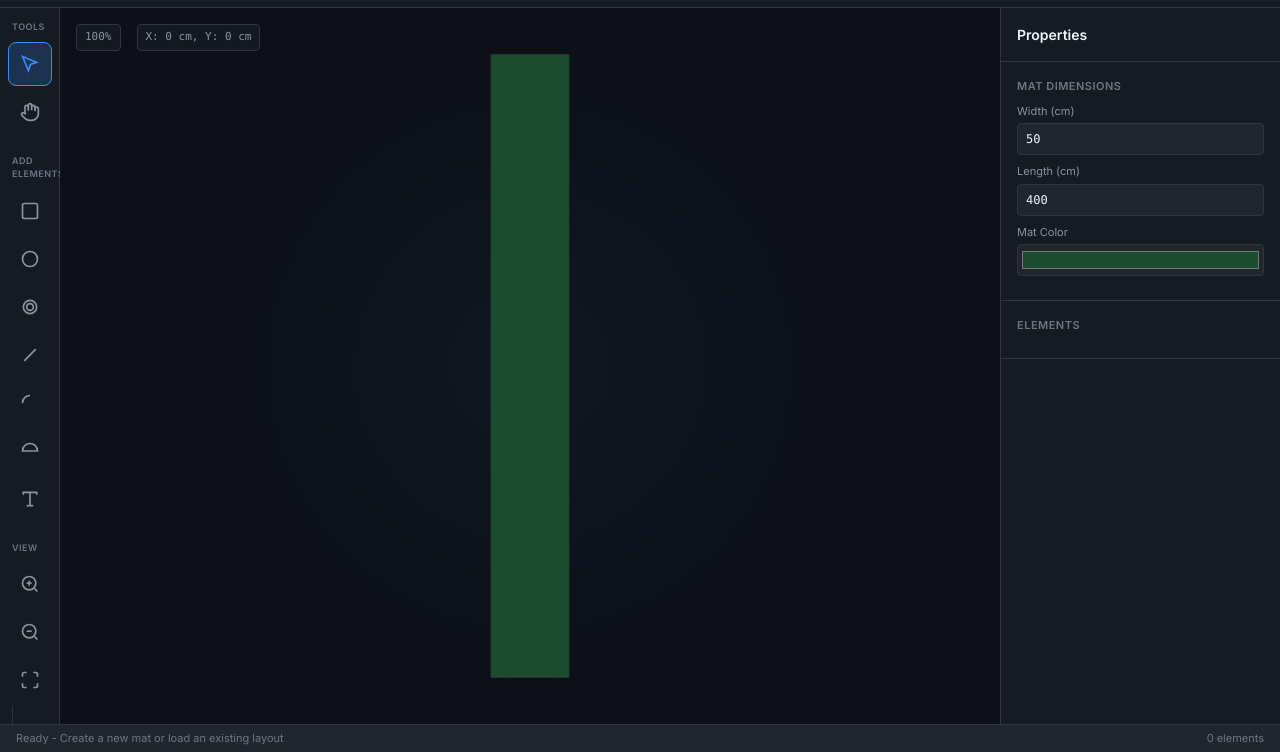
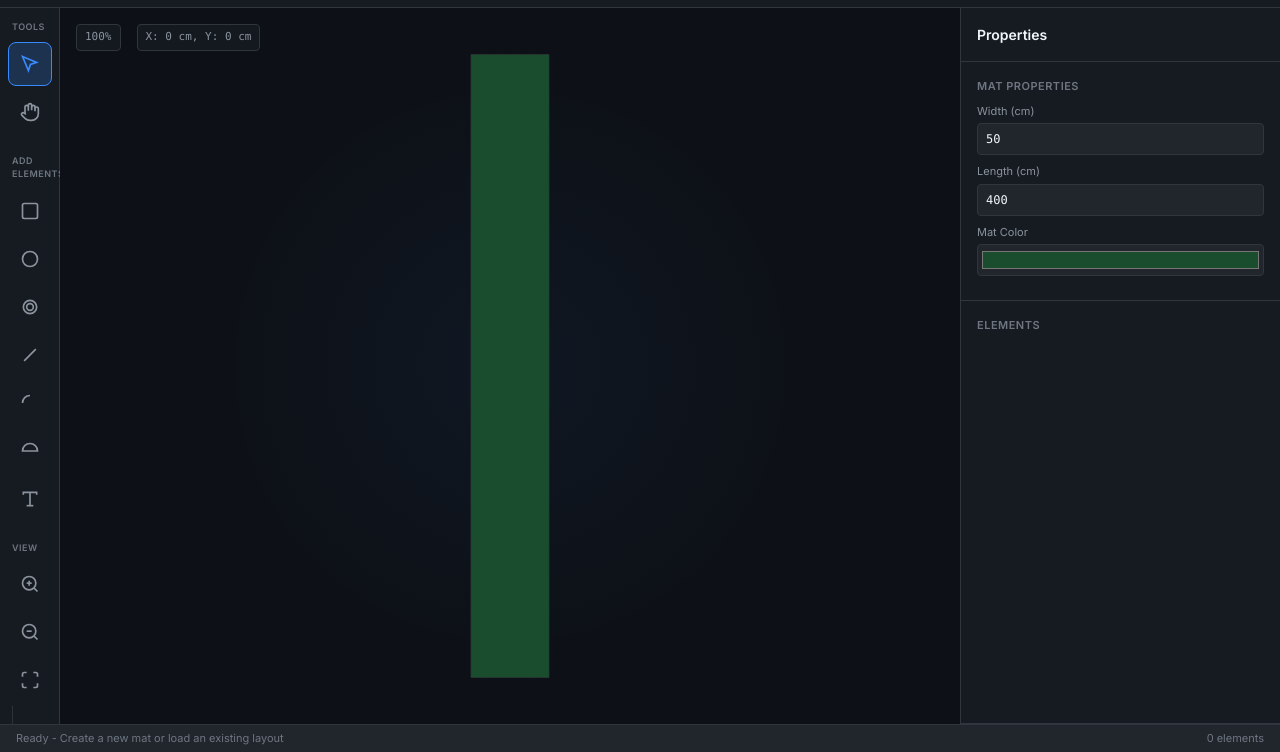
Before and after one commit to kallikarls/puttmateditor, a website built with Vite: page index.html in a window 1280 px wide. Shown: the part 48-800 px from the top of the page. Built offline with nearby package versions, Linux system fonts and the light colour scheme.

Commit message:
UI: Increase panel width, rename layering buttons, and expand elements list

```diff
--- a/index.html
+++ b/index.html
@@ -196,8 +196,8 @@
         </div>
 
         <!-- Mat Properties (shown when no element selected) -->
-        <div id="mat-properties" class="panel-section">
-          <h3>Mat Dimensions</h3>
+        <div id="mat-properties" class="panel-section panel-section-scrollable">
+          <h3>Mat Properties</h3>
           <div class="property-row">
             <label for="mat-width">Width (cm)</label>
             <input type="number" id="mat-width" value="50" min="10" max="200" step="0.5">
@@ -213,8 +213,8 @@
         </div>
 
         <!-- Element Properties (shown when element selected) -->
-        <div id="element-properties" class="panel-section" style="display: none;">
-          <h3>Selected Element</h3>
+        <div id="element-properties" class="panel-section panel-section-scrollable" style="display: none;">
+          <h3>Element Properties</h3>
           <div class="property-row">
             <label for="elem-id">ID</label>
             <input type="text" id="elem-id" placeholder="element_id">
@@ -467,7 +467,7 @@
                   style="width:14px; height:14px; margin-right:4px;">
                   <path d="M12 2L2 7l10 5 10-5-10-5zM2 17l10 5 10-5M2 12l10 5 10-5" />
                 </svg>
-                Front
+                To Front
               </button>
               <button id="btn-move-back" class="btn btn-secondary" style="flex:1; font-size: 0.8rem;"
                 title="Move to Back">
@@ -475,14 +475,14 @@
                   style="width:14px; height:14px; margin-right:4px;">
                   <path d="M12 22l10-5-10-5-10 5 10 5zM22 7l-10-5-10 5M22 12l-10-5-10 5" />
                 </svg>
-                Back
+                To Back
               </button>
             </div>
           </div>
         </div>
 
         <!-- Elements List -->
-        <div class="panel-section">
+        <div class="panel-section panel-section-grow">
           <h3>Elements</h3>
           <div id="elements-list" class="elements-list">
             <!-- Populated dynamically -->
--- a/src/style.css
+++ b/src/style.css
@@ -27,13 +27,13 @@
 
   /* Gradients */
   --gradient-accent: linear-gradient(135deg, #388bfd 0%, #58a6ff 100%);
-  --gradient-glass: linear-gradient(135deg, rgba(255,255,255,0.1) 0%, rgba(255,255,255,0.05) 100%);
+  --gradient-glass: linear-gradient(135deg, rgba(255, 255, 255, 0.1) 0%, rgba(255, 255, 255, 0.05) 100%);
 
   /* Shadows */
-  --shadow-sm: 0 1px 2px rgba(0,0,0,0.3);
-  --shadow-md: 0 4px 12px rgba(0,0,0,0.4);
-  --shadow-lg: 0 8px 24px rgba(0,0,0,0.5);
-  --shadow-glow: 0 0 20px rgba(56,139,253,0.3);
+  --shadow-sm: 0 1px 2px rgba(0, 0, 0, 0.3);
+  --shadow-md: 0 4px 12px rgba(0, 0, 0, 0.4);
+  --shadow-lg: 0 8px 24px rgba(0, 0, 0, 0.5);
+  --shadow-glow: 0 0 20px rgba(56, 139, 253, 0.3);
 
   /* Spacing */
   --spacing-xs: 4px;
@@ -56,18 +56,21 @@
   /* Layout */
   --header-height: 56px;
   --toolbar-width: 60px;
-  --panel-width: 280px;
+  --panel-width: 320px;
   --status-height: 28px;
 }
 
 /* Reset & Base */
-*, *::before, *::after {
+*,
+*::before,
+*::after {
   box-sizing: border-box;
   margin: 0;
   padding: 0;
 }
 
-html, body {
+html,
+body {
   height: 100%;
   overflow: hidden;
 }
@@ -184,7 +187,7 @@ body {
 }
 
 .btn-accent:hover {
-  box-shadow: 0 0 20px rgba(63,185,80,0.3);
+  box-shadow: 0 0 20px rgba(63, 185, 80, 0.3);
 }
 
 .btn-danger {
@@ -194,7 +197,7 @@ body {
 }
 
 .btn-danger:hover {
-  box-shadow: 0 0 20px rgba(248,81,73,0.3);
+  box-shadow: 0 0 20px rgba(248, 81, 73, 0.3);
 }
 
 /* Dropdown */
@@ -325,7 +328,7 @@ body {
   flex: 1;
   position: relative;
   background:
-    radial-gradient(circle at 50% 50%, rgba(56,139,253,0.05) 0%, transparent 50%),
+    radial-gradient(circle at 50% 50%, rgba(56, 139, 253, 0.05) 0%, transparent 50%),
     var(--bg-primary);
   overflow: hidden;
 }
@@ -374,7 +377,7 @@ body {
   display: flex;
   flex-direction: column;
   flex-shrink: 0;
-  overflow-y: auto;
+  overflow: hidden;
 }
 
 .panel-header {
@@ -390,6 +393,18 @@ body {
 .panel-section {
   padding: var(--spacing-md);
   border-bottom: 1px solid var(--border-primary);
+  display: flex;
+  flex-direction: column;
+}
+
+.panel-section-scrollable {
+  flex: 0 1 auto;
+  overflow-y: auto;
+}
+
+.panel-section-grow {
+  flex: 1;
+  overflow: hidden;
 }
 
 .panel-section h3 {
@@ -498,8 +513,9 @@ body {
 
 /* Elements List */
 .elements-list {
-  max-height: 200px;
+  flex: 1;
   overflow-y: auto;
+  margin-top: var(--spacing-xs);
 }
 
 .element-item {
@@ -610,13 +626,27 @@ body {
    Animations
    ===================================================== */
 @keyframes pulse {
-  0%, 100% { opacity: 1; }
-  50% { opacity: 0.5; }
+
+  0%,
+  100% {
+    opacity: 1;
+  }
+
+  50% {
+    opacity: 0.5;
+  }
 }
 
 @keyframes fadeIn {
-  from { opacity: 0; transform: translateY(-4px); }
-  to { opacity: 1; transform: translateY(0); }
+  from {
+    opacity: 0;
+    transform: translateY(-4px);
+  }
+
+  to {
+    opacity: 1;
+    transform: translateY(0);
+  }
 }
 
 .fade-in {
```
